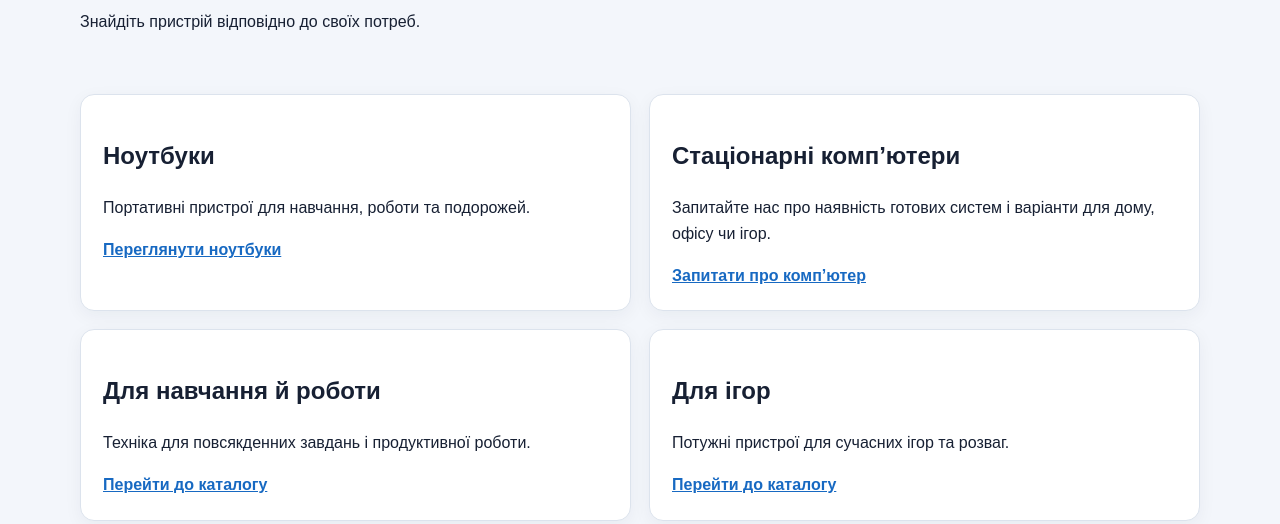
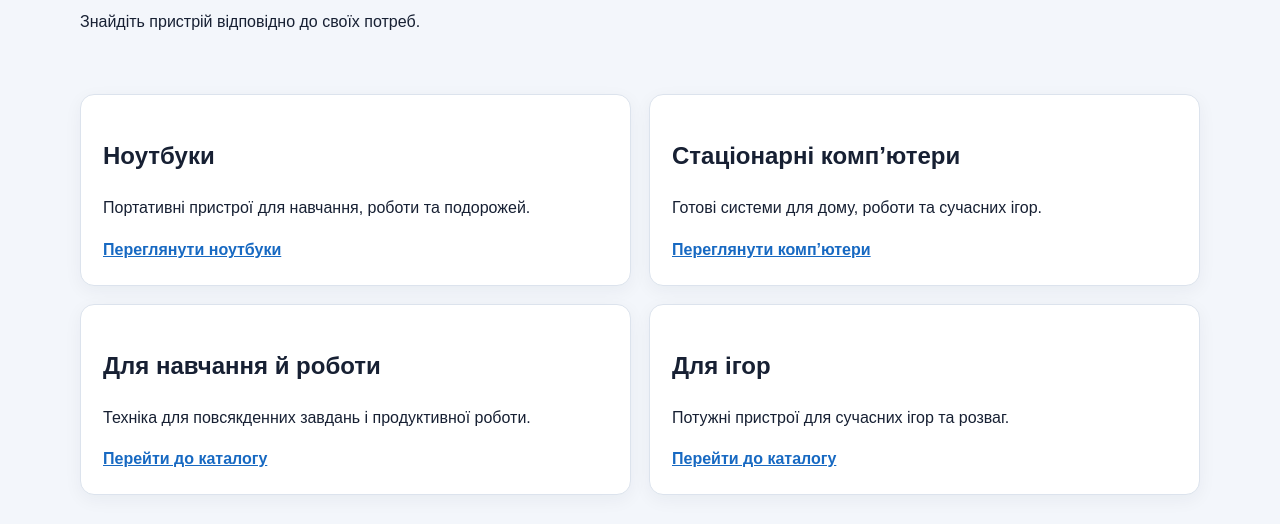
Before and after one commit to The-Avangard/lab-03, a Flask app: page /categories in a window 1280 px wide. Shown: the part 240-764 px from the top of the page. Run offline with Flask 3, Linux system fonts and the light colour scheme.

Commit message:
Update categories.html

```diff
--- a/templates/categories.html
+++ b/templates/categories.html
@@ -18,8 +18,8 @@
 
     <article class="category-card">
         <h2>Стаціонарні комп’ютери</h2>
-        <p>Запитайте нас про наявність готових систем і варіанти для дому, офісу чи ігор.</p>
-        <a href="/contacts">Запитати про комп’ютер</a>
+        <p>Готові системи для дому, роботи та сучасних ігор.</p>
+        <a href="/catalog#computers">Переглянути комп’ютери</a>
     </article>
 
     <article class="category-card">
```
